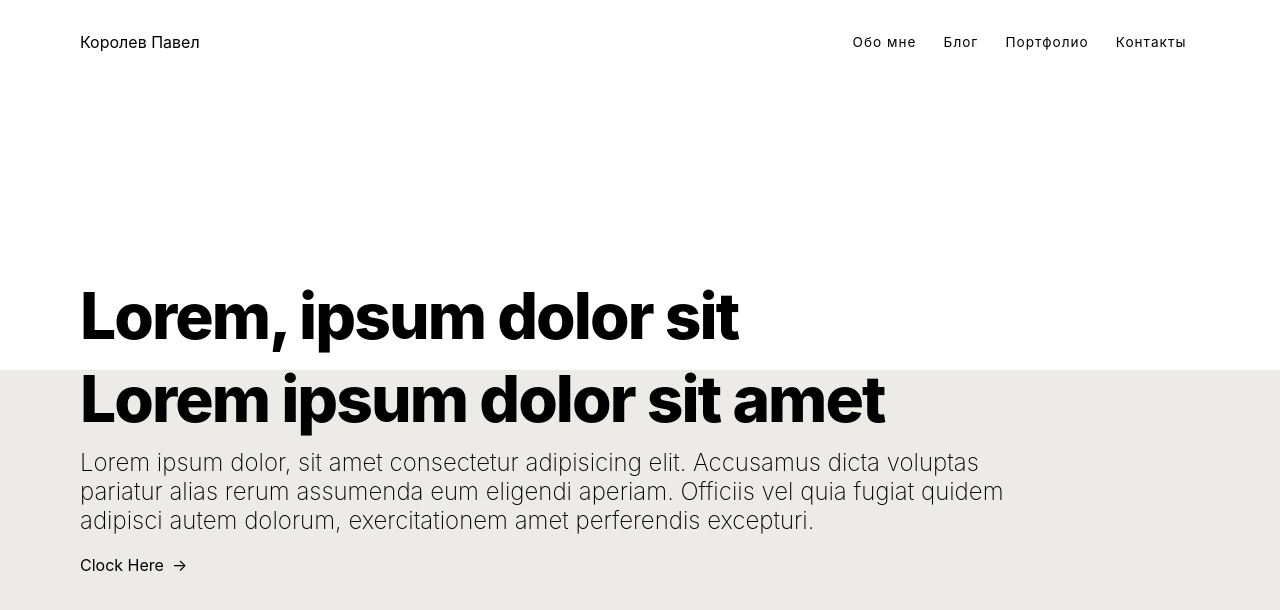
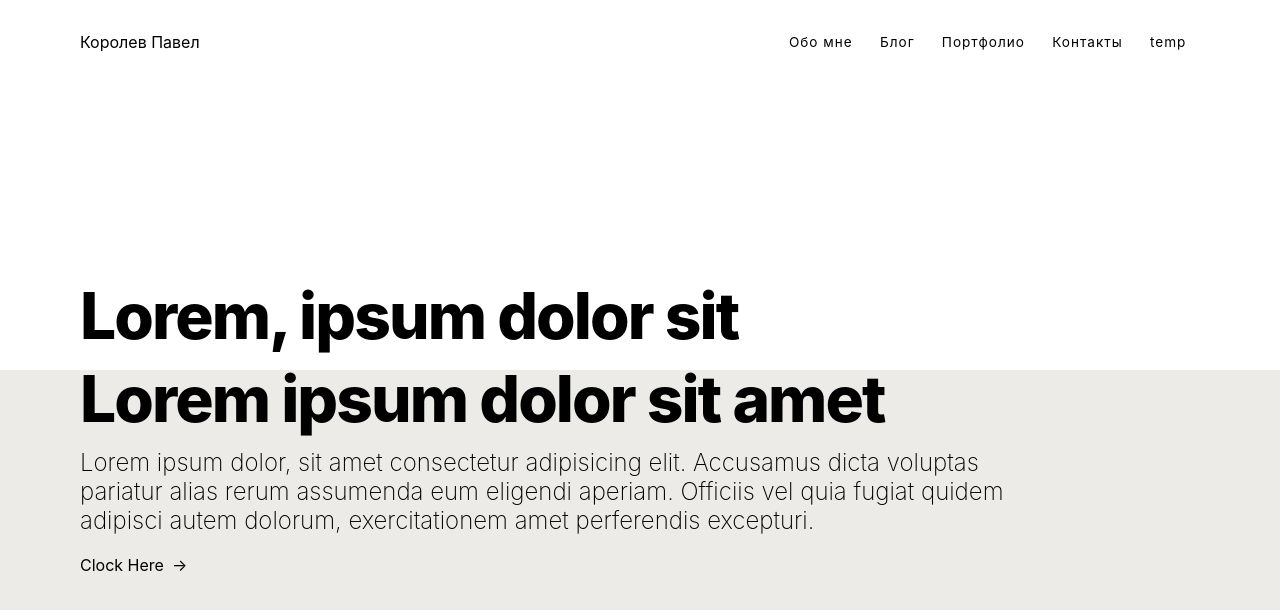
Before and after one commit to DOLBOLESCH/gitdntwrk, a SvelteKit app: page / in a window 1280 px wide. Shown: the top 610 px of the page. Built offline with nearby package versions, Linux system fonts and the light colour scheme.

Commit message:
recreated nav

```diff
--- a/src/routes/+layout.svelte
+++ b/src/routes/+layout.svelte
@@ -2,10 +2,9 @@
     <div class="nav-container">
         <a href="/" сlass="nav-logo" title="Back to Homepage">Королев Павел</a>
         <div class="nav-links">
-            <a href="/about" class="link">Обо мне</a>
-            <a href="/blog" class="link">Блог</a>
-            <a href="/projects" class="link">Портфолио</a>
-            <a href="/contact" class="link">Контакты</a>
+            {#each nav as link}
+                <a href={link.href} class="link">{link.title}</a>
+            {/each}
         </div>
     </div>
 </nav>
@@ -14,7 +13,30 @@
     <!--Pages will be injected below-->
     <slot></slot>
 </div>
-
+<script>
+    const nav= [
+        {
+            title:'Обо мне',
+            href: '/about'
+        },
+        {
+            title:'Блог',
+            href: '/blog'
+        },
+        {
+            title:'Портфолио',
+            href: '/project'
+        },
+        {
+            title:'Контакты',
+            href: '/contact'
+        },
+        {
+            title:'temp',
+            href: '/temp'
+        }
+    ]
+</script>
 <style>
     .container {
         max-width: 1400px;
```
